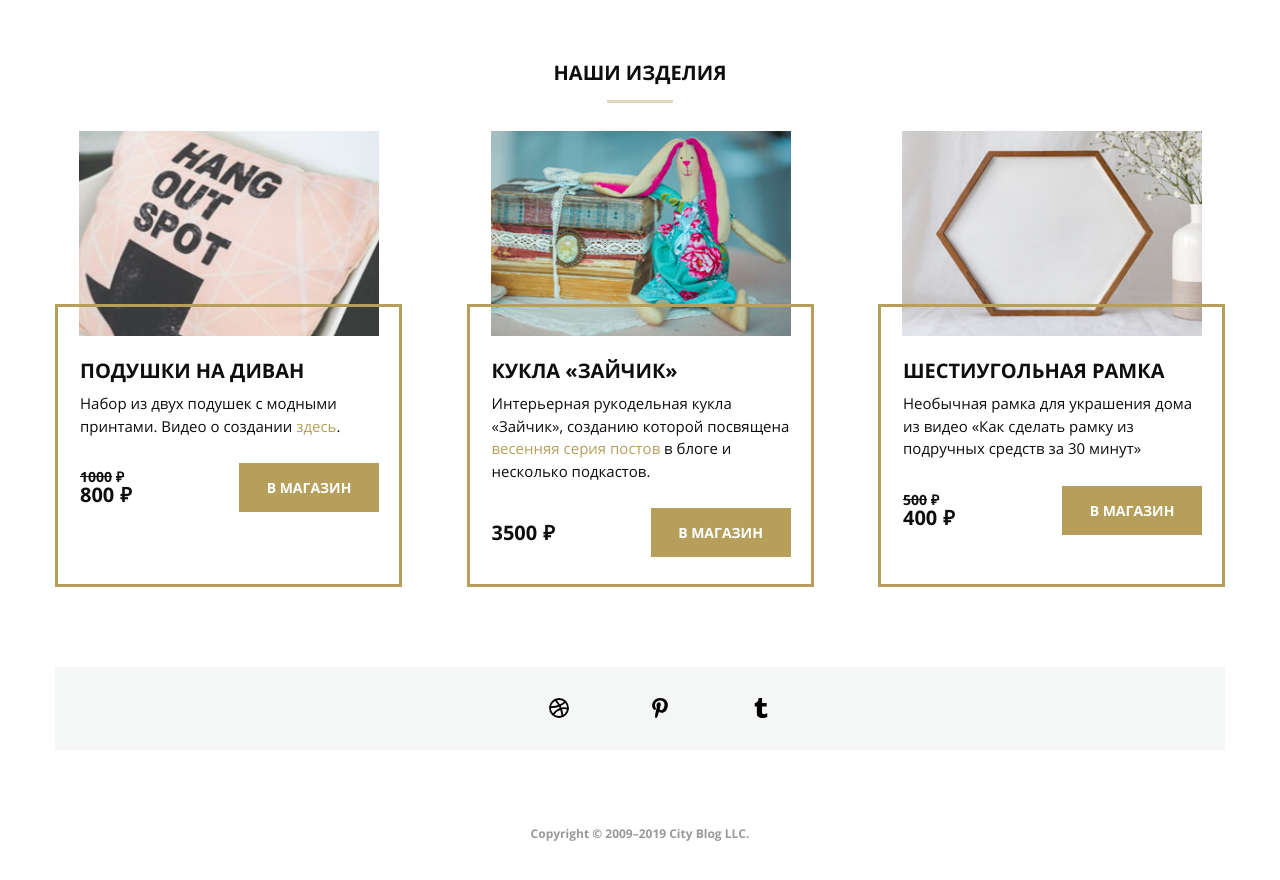
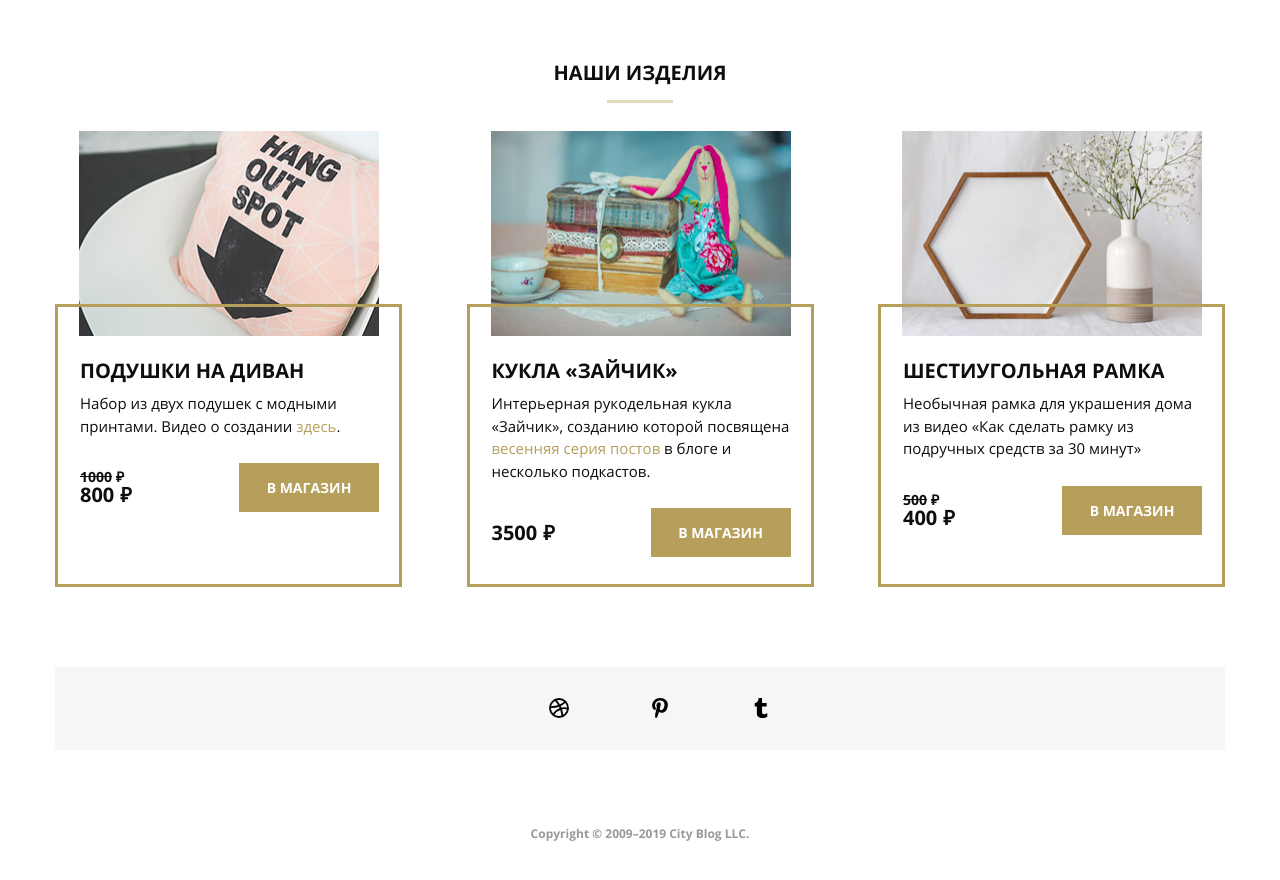
Before and after one commit to nkattl/mq-diplom, a plain HTML site: page index.html in a window 1280 px wide. Shown: the part 2720-3600 px from the top of the page. Drawn offline with Linux system fonts and the light colour scheme; files whose address does not match are found by name.

Commit message:
Первый вариант диплома

```diff
--- a/index.html
+++ b/index.html
@@ -363,9 +363,10 @@
     <h2 class="products-header-title">Наши изделия</h2>
     <div class="products-container">
       <article class="product">
-        <div class="product-imgbox">
-          <img class="product-img" src="images/shop-item-tablet1.jpg">
-        </div>
+        <picture class="product-imgbox">
+          <source media="(max-width: 640px)" srcset="images/shop-item-mobile1.jpg">
+          <img class="product-img" src="images/shop-item-desk1.jpg" alt="Картинка продукта">
+        </picture>
         <div class="product-body">
           <div class="product-content">
             <h3 class="product-title">Подушки на диван</h3>
@@ -392,9 +393,10 @@
       </article>
 
       <article class="product">
-        <div class="product-imgbox">
-          <img class="product-img" src="images/shop-item-tablet2.jpg">
-        </div>
+        <picture class="product-imgbox">
+          <source media="(max-width: 640px)" srcset="images/shop-item-mobile2.jpg">
+          <img class="product-img" src="images/shop-item-desk2.jpg" alt="Картинка продукта">
+        </picture>
         <div class="product-body">
           <div class="product-content">
             <h3 class="product-title">Кукла «Зайчик»</h3>
@@ -417,9 +419,10 @@
       </article>
 
       <article class="product">
-        <div class="product-imgbox">
-          <img class="product-img" src="images/shop-item-tablet3.jpg">
-        </div>
+        <picture class="product-imgbox">
+          <source media="(max-width: 640px)" srcset="images/shop-item-mobile3.jpg">
+          <img class="product-img" src="images/shop-item-desk3.jpg" alt="Картинка продукта">
+        </picture>
         <div class="product-body">
           <div class="product-content">
             <h3 class="product-title">Шестиугольная рамка</h3>
```
